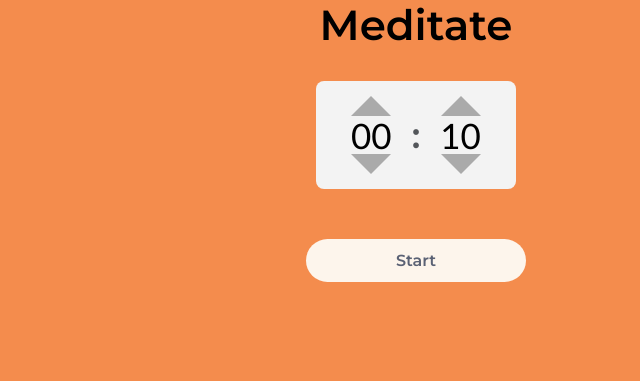
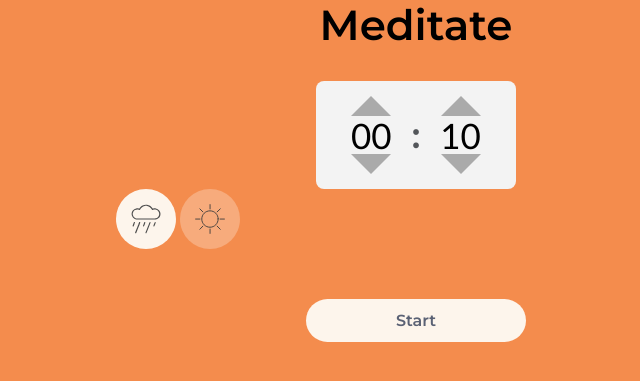
Before and after one commit to NunoGaioPereira/meditation-timer, a PHP site: page / in a window 1280 px wide. Shown: the part 31-412 px from the top of the page, without its empty margins (224-864 px from the left). Run offline with PHP 8.4, Linux system fonts and the light colour scheme.

Commit message:
feat: add sound picker menu

```diff
--- a/css/meditation.css
+++ b/css/meditation.css
@@ -114,6 +114,39 @@ h3 {
     border-top-color: #53565a;
 }
 
+.sound-picker {
+    margin: 0 auto;
+    max-width: 600px
+}
+
+.sound-picker button {
+  border: none;
+  height: 60px;
+  width: 60px;
+  border-radius: 50%;
+  padding: 15px;
+  background-color: var(--dark-contrast);
+  cursor: pointer;
+  transition: background-color 0.3s ease-in-out;
+}
+
+.sound-picker button:hover {
+    background-color: var(--light-contrast);
+}
+
+.sound-picker button.active {
+    background-color: var(--light-contrast);
+}
+
+.sound-picker button:active, .sound-picker button:focus {
+    outline: none;
+    border: none;
+}
+
+.sound-picker button img {
+  height: 100%;
+}
+
 #start {
     margin: 50px auto 0;
     display: block;
@@ -129,7 +162,7 @@ h3 {
 }
 
 #start:hover {
-    background-color: #f5f5f5;
+    background-color: var(--dark-contrast);
 }
 
 .modal {
@@ -204,6 +237,10 @@ h3 {
 .player-container .track .play {
   width: 50px;
   cursor: pointer;
+  pointer-events: none;
+}
+
+.player-container .track .play.open {
   pointer-events: initial;
 }
 
--- a/index.php
+++ b/index.php
@@ -25,6 +25,12 @@
                 <input type="number" class="min" value="10">
                 <div class="min-down"></div>
             </div>
+
+        </div>
+
+        <div class="sound-picker">
+            <button class="active" data-sound="./includes/sounds/rain.mp3" data-video="./includes/video/rain.mp4"><img src="./includes/imgs/rain.svg" alt="rain"></button>
+            <button data-sound="./includes/sounds/beach.mp3" data-video="./includes/video/beach.mp4"><img src="./includes/imgs/beach.svg" alt="beach"></button>
         </div>
 
         <a href="#/" id="start">Start</a>
```
Also changed, not shown: includes/imgs/beach.svg (added), includes/imgs/rain.svg (added), includes/imgs/wind.svg (added).
